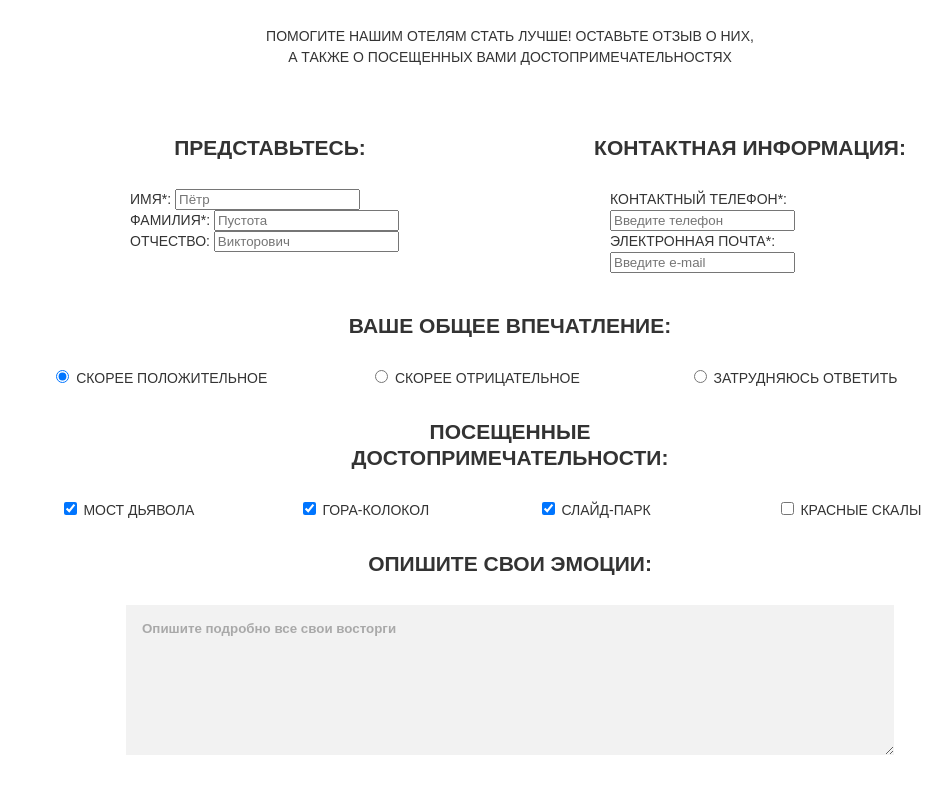
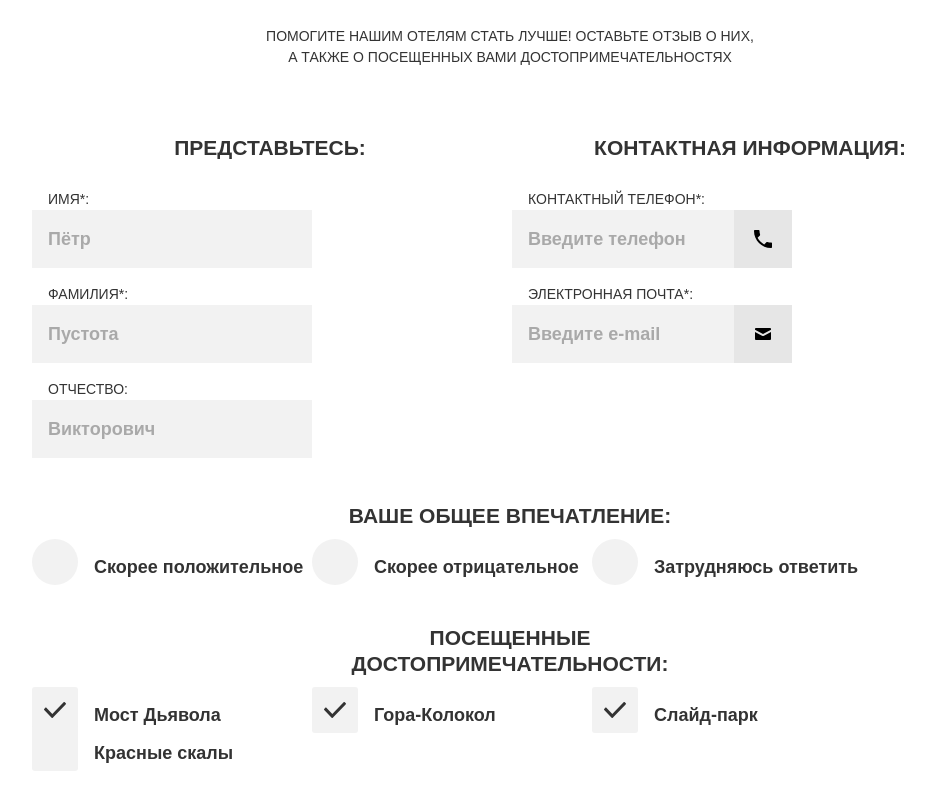
Before and after one commit to htmlacademy-adaptive/335317-sedona-26, a website: page source/form.html in a window 1280 px wide. Shown: the part 300-1092 px from the top of the page, without its empty margins (130-1082 px from the left). Drawn offline with nearby package versions, Linux system fonts and the light colour scheme; files that its build step writes are made by us from their sources.

Commit message:
some tasks from module5

```diff
--- a/source/form.html
+++ b/source/form.html
@@ -60,11 +60,11 @@
           <legend class="page__title page__title--form-review">Контактная информация:</legend>
           <ul class="form-review__list">
             <li class="form-review__option">
-              <label class="form-review__label" for="phone">Контактный телефон*:</label>
+              <label class="form-review__label form-review__label--image form-review__label--phone" for="phone">Контактный телефон*:</label>
               <input class="form-review__input" type="tel" name="phone" id="phone" placeholder="Введите телефон" required>
             </li>
             <li class="form-review__option">
-              <label class="form-review__label" for="email">Электронная почта*:</label>
+              <label class="form-review__label form-review__label--image form-review__label--email" for="email">Электронная почта*:</label>
               <input class="form-review__input" type="email" name="email" id="email" placeholder="Введите e-mail" required>
             </li>
           </ul>
@@ -73,49 +73,69 @@
           <legend class="page__title page__title--form-section page__title--form-review">Ваше общее впечатление:</legend>
           <ul class="form-review__list">
             <li class="form-review__option">
-              <input class="form-review__radio"  name="experience" id="good-experience" value="good-experience" type="radio" checked>
-              <label class="form-review__label-radio" for="good-experience">Скорее положительное</label>
+              <label class="form-review__label-radio" for="good-experience">
+                <input class="form-review__radio visually-hidden"  name="experience" id="good-experience" value="good-experience" type="radio" checked>
+                <span class="form-review__designed-radio"></span>
+                Скорее положительное
+              </label>
             </li>
             <li class="form-review__option">
-              <input class="form-review__radio"  name="experience" id="bad-experience" value="bad-experience" type="radio">
-              <label class="form-review__label-radio" for="bad-experience">Скорее отрицательное</label>
+              <label class="form-review__label-radio" for="bad-experience">
+                <input class="form-review__radio visually-hidden"  name="experience" id="bad-experience" value="bad-experience" type="radio">
+                <span class="form-review__designed-radio"></span>
+                Скорее отрицательное
+              </label>
             </li>
             <li class="form-review__option">
-              <input class="form-review__radio"  name="experience" id="difficult-to-answer" value="difficult-to-answer" type="radio">
-              <label class="form-review__label-radio" for="difficult-to-answer">Затрудняюсь ответить</label>
+              <label class="form-review__label-radio" for="difficult-to-answer">
+                <input class="form-review__radio visually-hidden"  name="experience" id="difficult-to-answer" value="difficult-to-answer" type="radio">
+                <span class="form-review__designed-radio"></span>
+                Затрудняюсь ответить</label>
             </li>
           </ul>
         </fieldset>
         <fieldset class="form-review__item form-review__item--attractions">
           <legend class="page__title page__title--form-section page__title--form-review">Посещенные достопримечательности:</legend>
           <ul class="form-review__list">
-            <li class="form-review__option form-review__option--narrow">
-              <input class="form-review__checkbox" id="devils-bridge" name="devils-bridge" type="checkbox" checked>
-              <label class="form-review__label-checkbox" for="devils-bridge">Мост Дьявола</label>
+            <li class="form-review__option">
+              <label class="form-review__label-checkbox" for="devils-bridge">
+                <input class="form-review__checkbox visually-hidden " id="devils-bridge" name="devils-bridge" type="checkbox" checked>
+                <span class="form-review__designed-checkbox"></span>
+                Мост Дьявола
+              </label>
             </li>
-            <li class="form-review__option form-review__option--narrow">
-              <input class="form-review__checkbox" id="bell-mountain" name="bell-mountain"  type="checkbox" checked>
-              <label class="form-review__label-checkbox" for="bell-mountain">Гора-Колокол</label>
+            <li class="form-review__option">
+              <label class="form-review__label-checkbox" for="bell-mountain">
+                <input class="form-review__checkbox visually-hidden " id="bell-mountain" name="bell-mountain"  type="checkbox" checked>
+                <span class="form-review__designed-checkbox"></span>
+                Гора-Колокол
+              </label>
             </li>
-            <li class="form-review__option form-review__option--narrow">
-              <input class="form-review__checkbox" id="slide-park" name="slide-park" type="checkbox" checked>
-              <label class="form-review__label-checkbox" for="slide-park">Слайд-парк</label>
+            <li class="form-review__option">
+              <label class="form-review__label-checkbox" for="slide-park">
+                <input class="form-review__checkbox visually-hidden" id="slide-park" name="slide-park" type="checkbox" checked>
+                <span class="form-review__designed-checkbox"></span>
+                Слайд-парк
+              </label>
             </li>
-            <li class="form-review__option form-review__option--narrow">
-              <input class="form-review__checkbox" id="red-rocks" name="red-rocks" type="checkbox">
-              <label class="form-review__label-checkbox" for="red-rocks">Красные скалы</label>
+            <li class="form-review__option">
+              <label class="form-review__label-checkbox" for="red-rocks">
+                <input class="form-review__checkbox visually-hidden" id="red-rocks" name="red-rocks" type="checkbox">
+                <span class="form-review__designed-checkbox"></span>
+                Красные скалы
+              </label>
             </li>
           </ul>
         </fieldset>
         <label class="page__title page__title--form-section page__title--form-review" for="emotions-review">Опишите свои эмоции:</label>
-        <textarea class="form-review__item form-review__text-area"  id="emotions-review" name="emotions-review">Опишите подробно все свои восторги</textarea>
+        <textarea class="form-review__item form-review__input form-review__text-area"  id="emotions-review" name="emotions-review" placeholder="Опишите подробно все свои восторги"></textarea>
         <div class="form-review__footer">
           <button class="form-review__button button button--send-review" type="submit">Отправить отзыв</button>
           <p class="form-review__note">* — обязательные поля</p>
         </div>
       </form>
     </main>
-    <footer class="page-footer container wrapper">
+    <footer class="page-footer wrapper">
       <p class="page-footer__hashtag">#visitsedona</p>
       <ul class="page-footer__social social">
         <li class="social__item social__item--vkontakte">
--- a/source/sass/blocks/feature.scss
+++ b/source/sass/blocks/feature.scss
@@ -42,7 +42,7 @@
   list-style: none;
   margin: 0 auto;
   padding: 0;
-  background-color: $basic-background;
+  background-color: $basic-white;
   color: $text-main-color;
   text-align: left;
   order: 2;
--- a/source/sass/blocks/form-review.scss
+++ b/source/sass/blocks/form-review.scss
@@ -12,12 +12,12 @@
 
   @media (min-width: $tablet-width) {
     display: flex;
-    justify-content: space-around;
     flex-wrap: wrap;
   }
 }
 
 .form-review__item {
+  position: relative;
   margin-bottom: 24px;
   padding: 0;
   border: none;
@@ -30,6 +30,18 @@
   &:nth-child(2) {
     margin-bottom: 34px;
   }
+
+  /* переделать линии
+  &::before {
+    content: "";
+    position: absolute;
+    bottom: 0;
+    left: -30vw;
+    width: 100vw;
+    height: 1px;
+    background-color: $border-grey;
+  }
+*/
 
   &--experience {
     @media (min-width: $tablet-width) {
@@ -52,22 +64,72 @@
 }
 
 .form-review__option {
+  position: relative;
   width: 280px;
+  margin-bottom: 16px;
 
-  &--narrow {
-    width: 184px;
+  &:last-child {
+    margin-bottom: 0;
+  }
+}
+
+.form-review__label {
+  width: 280px;
+  padding-left: 16px;
+
+  &--phone {
+    &::after {
+      position: absolute;
+      content: "";
+      bottom: 0;
+      right: 0;
+      width: 58px;
+      height: 58px;
+      background-color: $input-dark-grey;
+      background-image: url("../../img/phone.svg");
+      background-repeat: no-repeat;
+      background-position: 50% 50%;
+      z-index: 1;
+    }
+  }
+
+  &--email {
+    &::after {
+      position: absolute;
+      content: "";
+      bottom: 0;
+      right: 0;
+      width: 58px;
+      height: 58px;
+      background-color: $input-dark-grey;
+      background-image: url("../../img/mail.svg");
+      background-repeat: no-repeat;
+      background-position: 50% 50%;
+      z-index: 1;
+    }
+  }
+}
+
+.form-review__input {
+  width: 100%;
+  padding: 16px;
+  font-family: inherit;
+  font-size: 18px;
+  line-height: 26px;
+  font-weight: 700;
+  color: $basic-black;
+  background-color: $input-basic-grey;
+  border: none;
+  box-sizing: border-box;
+
+  &::placeholder {
+    color: $opacity-black;
   }
 }
 
 .form-review__text-area {
-  width: 100%;
   min-height: 150px;
   margin: 20px 0 56px;
-  padding: 16px;
-  font-family: inherit;
-  font-weight: 700;
-  color: $input-text-text-area;
-  background-color: $input-basic-grey;
 
   @media (min-width: $tablet-width) {
     grid-column: 1 / 3;
@@ -93,3 +155,56 @@
     margin: 0 auto;
   }
 }
+
+.form-review__label-checkbox {
+  font-size: 18px;
+  font-weight: 700;
+  text-transform: none;
+  padding-left: 62px;
+}
+
+.form-review__designed-checkbox {
+  position: absolute;
+  top: -1em;
+  margin-left: -62px;
+  width: 46px;
+  height: 46px;
+  background-color: $input-basic-grey;
+  border-radius: 3px;
+}
+
+.form-review__checkbox:checked + .form-review__designed-checkbox {
+  background-image: url("../../img/tick.svg");
+  background-repeat: no-repeat;
+  background-position: 50% 50%;
+}
+
+.form-review__checkbox:focus + .form-review__designed-checkbox {
+  background-color: $input-grey-hover;
+}
+
+.form-review__checkbox:hover + .form-review__designed-checkbox {
+  background-color: $input-grey-hover;
+}
+
+.form-review__checkbox:active + .form-review__designed-checkbox {
+  background-color: $input-grey-down;
+  opacity: 0.3;
+}
+
+.form-review__label-radio {
+  font-size: 18px;
+  font-weight: 700;
+  text-transform: none;
+  padding-left: 62px;
+}
+
+.form-review__designed-radio {
+  position: absolute;
+  top: -1em;
+  margin-left: -62px;
+  width: 46px;
+  height: 46px;
+  background-color: $input-basic-grey;
+  border-radius: 50%;
+}
--- a/source/sass/blocks/page.scss
+++ b/source/sass/blocks/page.scss
@@ -35,6 +35,7 @@
   &--form-review {
     margin-bottom: 20px;
     padding-top: 24px;
+    text-align: center;
 
     @media (min-width: $tablet-width) {
       padding-top: 0;
--- a/source/sass/blocks/presentation.scss
+++ b/source/sass/blocks/presentation.scss
@@ -9,4 +9,8 @@
 .presentation__description {
   margin: 0 auto 38px auto;
   text-align: center;
+
+  @media (min-width: $tablet-width) {
+    margin-bottom: 66px;
+  }
 }
--- a/source/sass/global.scss
+++ b/source/sass/global.scss
@@ -25,5 +25,5 @@ iframe {
   text-transform: uppercase;
   font-family: "PT Sans", sans-serif;
   color: $text-main-color;
-  background-color: $basic-background;
+  background-color: $basic-white;
 }
--- a/source/sass/wrapper.scss
+++ b/source/sass/wrapper.scss
@@ -12,8 +12,10 @@
 }
 
 .wrapper--narrow {
+  max-width: 280px;
+  margin: 0 auto;
+
   @media (min-width: $tablet-width) {
     max-width: 490px;
-    margin: 0 auto;
   }
 }
```
Also changed, not shown: source/catalog.html (+1 -1 lines), source/index.html (+2 -2 lines), source/sass/blocks/main-nav.scss (+4 -5 lines), source/sass/blocks/post.scss (+45 -2 lines), source/sass/variables.scss (+10 -11 lines), source/img/like-icon.svg (added), source/img/like.svg (deleted), source/img/mail.svg (added), source/img/phone.svg (added), source/img/tick.svg (added).
